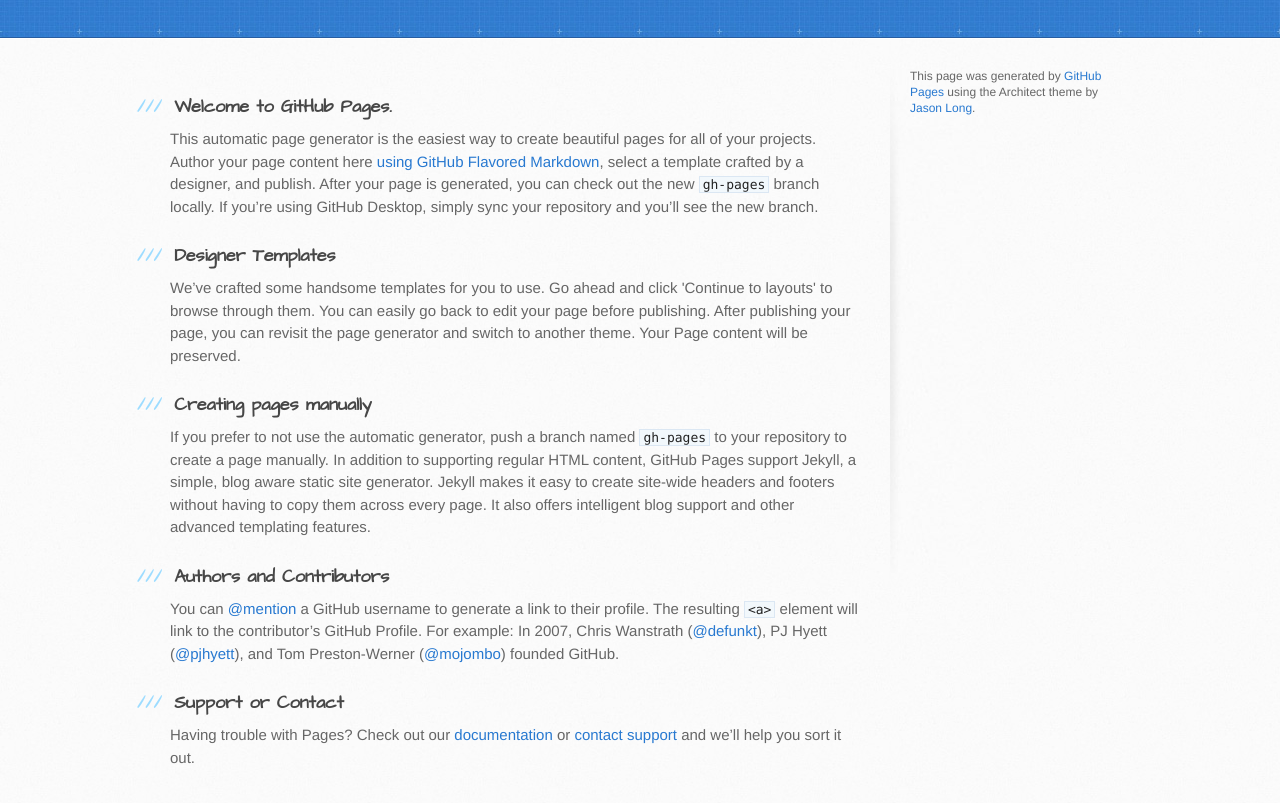
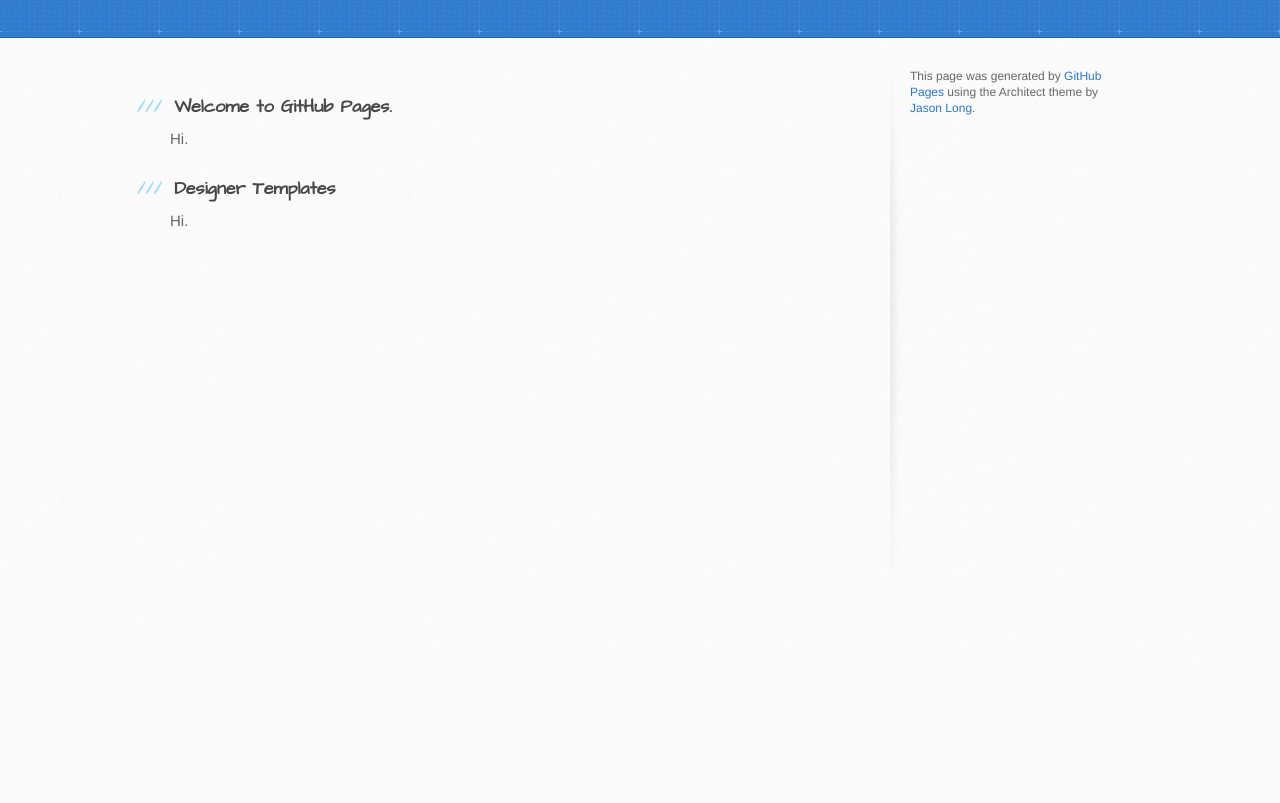
Before and after one commit to joie188/joie188.github.io, a plain HTML site: page index.html in a window 1280 px wide. Shown: the part 129-932 px from the top of the page. After the commit the page ends 800 px from the top, so only its background shows below. Drawn offline with Linux system fonts and the light colour scheme.

Commit message:
Update index.html

```diff
--- a/index.html
+++ b/index.html
@@ -31,27 +31,13 @@
           <h3>
 <a id="welcome-to-github-pages" class="anchor" href="#welcome-to-github-pages" aria-hidden="true"><span aria-hidden="true" class="octicon octicon-link"></span></a>Welcome to GitHub Pages.</h3>
 
-<p>This automatic page generator is the easiest way to create beautiful pages for all of your projects. Author your page content here <a href="https://guides.github.com/features/mastering-markdown/">using GitHub Flavored Markdown</a>, select a template crafted by a designer, and publish. After your page is generated, you can check out the new <code>gh-pages</code> branch locally. If you’re using GitHub Desktop, simply sync your repository and you’ll see the new branch.</p>
+<p> Hi. </p>
 
 <h3>
 <a id="designer-templates" class="anchor" href="#designer-templates" aria-hidden="true"><span aria-hidden="true" class="octicon octicon-link"></span></a>Designer Templates</h3>
 
-<p>We’ve crafted some handsome templates for you to use. Go ahead and click 'Continue to layouts' to browse through them. You can easily go back to edit your page before publishing. After publishing your page, you can revisit the page generator and switch to another theme. Your Page content will be preserved.</p>
+<p>Hi.</p>
 
-<h3>
-<a id="creating-pages-manually" class="anchor" href="#creating-pages-manually" aria-hidden="true"><span aria-hidden="true" class="octicon octicon-link"></span></a>Creating pages manually</h3>
-
-<p>If you prefer to not use the automatic generator, push a branch named <code>gh-pages</code> to your repository to create a page manually. In addition to supporting regular HTML content, GitHub Pages support Jekyll, a simple, blog aware static site generator. Jekyll makes it easy to create site-wide headers and footers without having to copy them across every page. It also offers intelligent blog support and other advanced templating features.</p>
-
-<h3>
-<a id="authors-and-contributors" class="anchor" href="#authors-and-contributors" aria-hidden="true"><span aria-hidden="true" class="octicon octicon-link"></span></a>Authors and Contributors</h3>
-
-<p>You can <a href="https://github.com/blog/821" class="user-mention">@mention</a> a GitHub username to generate a link to their profile. The resulting <code>&lt;a&gt;</code> element will link to the contributor’s GitHub Profile. For example: In 2007, Chris Wanstrath (<a href="https://github.com/defunkt" class="user-mention">@defunkt</a>), PJ Hyett (<a href="https://github.com/pjhyett" class="user-mention">@pjhyett</a>), and Tom Preston-Werner (<a href="https://github.com/mojombo" class="user-mention">@mojombo</a>) founded GitHub.</p>
-
-<h3>
-<a id="support-or-contact" class="anchor" href="#support-or-contact" aria-hidden="true"><span aria-hidden="true" class="octicon octicon-link"></span></a>Support or Contact</h3>
-
-<p>Having trouble with Pages? Check out our <a href="https://help.github.com/pages">documentation</a> or <a href="https://github.com/contact">contact support</a> and we’ll help you sort it out.</p>
         </section>
 
         <aside id="sidebar">
```
